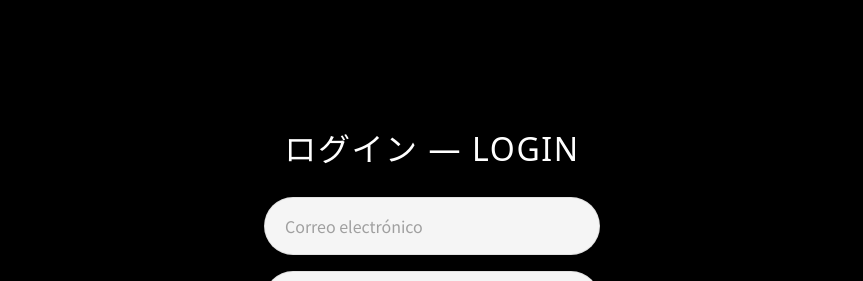
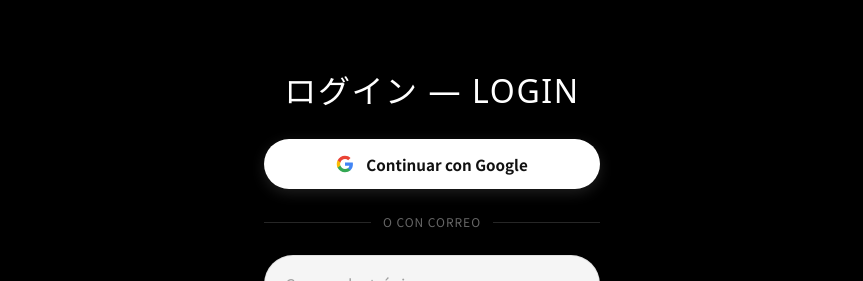
Before and after one commit to JrHector30/saizu-app, a React (Vite) app: page / in a window 1280 px wide. Shown: the top 281 px of the page, without its empty margins (208-1071 px from the left). Built offline with nearby package versions, Linux system fonts and the light colour scheme; no server answers; a web font is replaced by a local one.

Commit message:
feat(auth): agregar inicio de sesión y registro con Google OAuth y vinculación segura de cuentas

```diff
--- a/src/components/Login.jsx
+++ b/src/components/Login.jsx
@@ -2,13 +2,39 @@ import React, { useState } from 'react';
 import { supabase } from '../lib/supabaseClient';
 import { Eye, EyeOff } from 'lucide-react';
 
+const GoogleIcon = () => (
+    <svg width="18" height="18" viewBox="0 0 24 24" fill="none" xmlns="http://www.w3.org/2000/svg" style={{ flexShrink: 0 }}>
+        <path d="M22.56 12.25c0-.78-.07-1.53-.2-2.25H12v4.26h5.92c-.26 1.37-1.04 2.53-2.21 3.31v2.77h3.57c2.08-1.92 3.28-4.74 3.28-8.09z" fill="#4285F4"/>
+        <path d="M12 23c2.97 0 5.46-.98 7.28-2.66l-3.57-2.77c-.98.66-2.23 1.06-3.71 1.06-2.86 0-5.29-1.93-6.16-4.53H2.18v2.84C3.99 20.53 7.7 23 12 23z" fill="#34A853"/>
+        <path d="M5.84 14.09c-.22-.66-.35-1.36-.35-2.09s.13-1.43.35-2.09V7.06H2.18C1.43 8.55 1 10.22 1 12s.43 3.45 1.18 4.94l2.85-2.22.81-.63z" fill="#FBBC05"/>
+        <path d="M12 5.38c1.62 0 3.06.56 4.21 1.64l3.15-3.15C17.45 2.09 14.97 1 12 1 7.7 1 3.99 3.47 2.18 7.06l3.66 2.84c.87-2.6 3.3-4.52 6.16-4.52z" fill="#EA4335"/>
+    </svg>
+);
+
 const Login = () => {
     const [loading, setLoading] = useState(false);
+    const [googleLoading, setGoogleLoading] = useState(false);
     const [email, setEmail] = useState('');
     const [password, setPassword] = useState('');
     const [isSignUp, setIsSignUp] = useState(false);
     const [showPassword, setShowPassword] = useState(false);
     const [displayName, setDisplayName] = useState('');
+
+    const handleGoogleAuth = async () => {
+        setGoogleLoading(true);
+        try {
+            const { error } = await supabase.auth.signInWithOAuth({
+                provider: 'google',
+                options: {
+                    redirectTo: window.location.origin
+                }
+            });
+            if (error) throw error;
+        } catch (error) {
+            alert(error.error_description || error.message);
+            setGoogleLoading(false);
+        }
+    };
 
     const handleAuth = async (e) => {
         e.preventDefault();
@@ -19,11 +45,11 @@ const Login = () => {
                 if (error) throw error;
 
                 if (data?.user) {
-                    await supabase.from('user_profiles').insert({
+                    await supabase.from('user_profiles').upsert({
                         owner_id: data.user.id,
                         profile_name: displayName.trim() || 'Sin Nombre',
                         saizu_id: `SAI-${Math.random().toString(36).substring(2, 6).toUpperCase()}`
-                    });
+                    }, { onConflict: 'owner_id' });
                 }
             } else {
                 const { error } = await supabase.auth.signInWithPassword({ email, password });
@@ -52,6 +78,22 @@ const Login = () => {
 
             <div className="login-container">
                 <h1 className="login-title">ログイン — LOGIN</h1>
+
+                {/* Botón Google OAuth */}
+                <button
+                    type="button"
+                    className="login-google-btn"
+                    onClick={handleGoogleAuth}
+                    disabled={googleLoading || loading}
+                >
+                    <GoogleIcon />
+                    <span>{googleLoading ? 'Conectando con Google...' : 'Continuar con Google'}</span>
+                </button>
+
+                {/* Divisor estético */}
+                <div className="login-divider">
+                    <span>o con correo</span>
+                </div>
 
                 <form className="login-form" onSubmit={handleAuth}>
                     {isSignUp && (
@@ -95,7 +137,7 @@ const Login = () => {
                         </button>
                     </div>
 
-                    <button type="submit" className="login-btn" disabled={loading}>
+                    <button type="submit" className="login-btn" disabled={loading || googleLoading}>
                         {loading ? 'Cargando...' : (isSignUp ? 'Crear Perfil' : 'Ingresar')}
                     </button>
                 </form>
--- a/src/components/Onboarding.jsx
+++ b/src/components/Onboarding.jsx
@@ -50,8 +50,10 @@ const Onboarding = () => {
         try {
             const { error } = await supabase
                 .from('user_profiles')
-                .update({ outfit_mode: outfit })
-                .eq('owner_id', session.user.id);
+                .upsert({
+                    owner_id: session.user.id,
+                    outfit_mode: outfit
+                }, { onConflict: 'owner_id' });
 
             if (error) throw error;
             await refreshProfile();
--- a/src/context/AuthContext.jsx
+++ b/src/context/AuthContext.jsx
@@ -10,15 +10,35 @@ export const AuthProvider = ({ children }) => {
   const [profile, setProfile] = useState(null);
   const [loading, setLoading] = useState(true);
 
-  const fetchProfile = async (userId) => {
+  const fetchProfile = async (userId, userMetadata = null) => {
     try {
-      const { data, error } = await supabase
+      let { data, error } = await supabase
         .from('user_profiles')
         .select('*')
         .eq('owner_id', userId)
-        .single();
+        .maybeSingle();
 
-      if (!error && data) {
+      // Si no existe perfil (ej. nuevo usuario que entra por Google OAuth)
+      if (!data && userMetadata) {
+        const randomHex = Math.random().toString(36).substring(2, 6).toUpperCase();
+        const googleName = userMetadata.full_name || userMetadata.name || userMetadata.user_name || 'Usuario';
+        const newProfile = {
+          owner_id: userId,
+          profile_name: googleName,
+          saizu_id: `SAI-${randomHex}`
+        };
+        const { data: created, error: insertError } = await supabase
+          .from('user_profiles')
+          .insert(newProfile)
+          .select()
+          .maybeSingle();
+
+        if (!insertError && created) {
+          data = created;
+        }
+      }
+
+      if (data) {
         let updates = {};
         if (!data.saizu_id) {
           const randomHex = Math.random().toString(36).substring(2, 6).toUpperCase();
@@ -42,7 +62,7 @@ export const AuthProvider = ({ children }) => {
     supabase.auth.getSession().then(({ data: { session } }) => {
       setSession(session);
       if (session?.user) {
-        fetchProfile(session.user.id).then(() => setLoading(false));
+        fetchProfile(session.user.id, session.user.user_metadata).then(() => setLoading(false));
       } else {
         setLoading(false);
       }
@@ -52,7 +72,7 @@ export const AuthProvider = ({ children }) => {
       setSession(session);
       if (session?.user) {
         setLoading(true);
-        fetchProfile(session.user.id).then(() => setLoading(false));
+        fetchProfile(session.user.id, session.user.user_metadata).then(() => setLoading(false));
       } else {
         setProfile(null);
         setLoading(false);
@@ -64,7 +84,7 @@ export const AuthProvider = ({ children }) => {
 
   // Update profile from components (e.g. after onboarding completion)
   const refreshProfile = async () => {
-    if (session?.user) await fetchProfile(session.user.id);
+    if (session?.user) await fetchProfile(session.user.id, session.user.user_metadata);
   };
 
   return (
--- a/src/index.css
+++ b/src/index.css
@@ -872,6 +872,60 @@ h6 {
   color: #FFFFFF;
   text-align: center;
   letter-spacing: 0.05em;
+}
+
+/* Botón Continuar con Google */
+.login-google-btn {
+  display: flex;
+  align-items: center;
+  justify-content: center;
+  gap: 0.75rem;
+  width: 100%;
+  padding: 0.9rem 1.25rem;
+  font-family: var(--font-body);
+  font-weight: 600;
+  font-size: 0.95rem;
+  color: #111111;
+  background-color: #FFFFFF;
+  border: none;
+  border-radius: 999px;
+  cursor: pointer;
+  box-shadow: 0 4px 14px rgba(255, 255, 255, 0.12);
+  transition: transform 0.2s ease, box-shadow 0.2s ease, background-color 0.2s ease;
+  box-sizing: border-box;
+}
+
+.login-google-btn:hover:not(:disabled) {
+  transform: translateY(-2px);
+  box-shadow: 0 8px 24px rgba(255, 255, 255, 0.25);
+  background-color: #f8f8f8;
+}
+
+.login-google-btn:disabled {
+  opacity: 0.6;
+  cursor: wait;
+}
+
+/* Divisor estético entre Google y Email */
+.login-divider {
+  display: flex;
+  align-items: center;
+  justify-content: center;
+  gap: 0.75rem;
+  width: 100%;
+  color: rgba(255, 255, 255, 0.4);
+  font-size: 0.75rem;
+  text-transform: uppercase;
+  letter-spacing: 0.08em;
+  font-family: var(--font-body);
+}
+
+.login-divider::before,
+.login-divider::after {
+  content: '';
+  flex: 1;
+  height: 1px;
+  background: rgba(255, 255, 255, 0.15);
 }
 
 .login-form {
```
